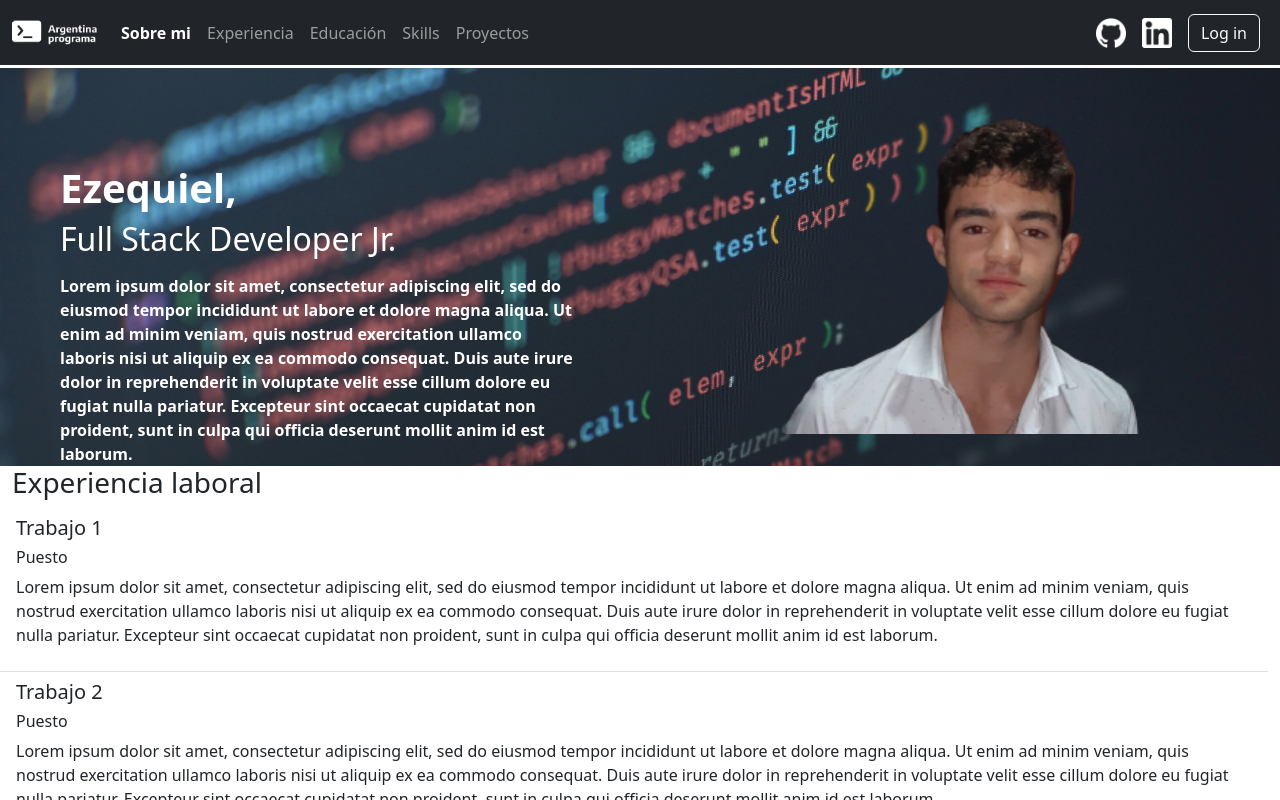
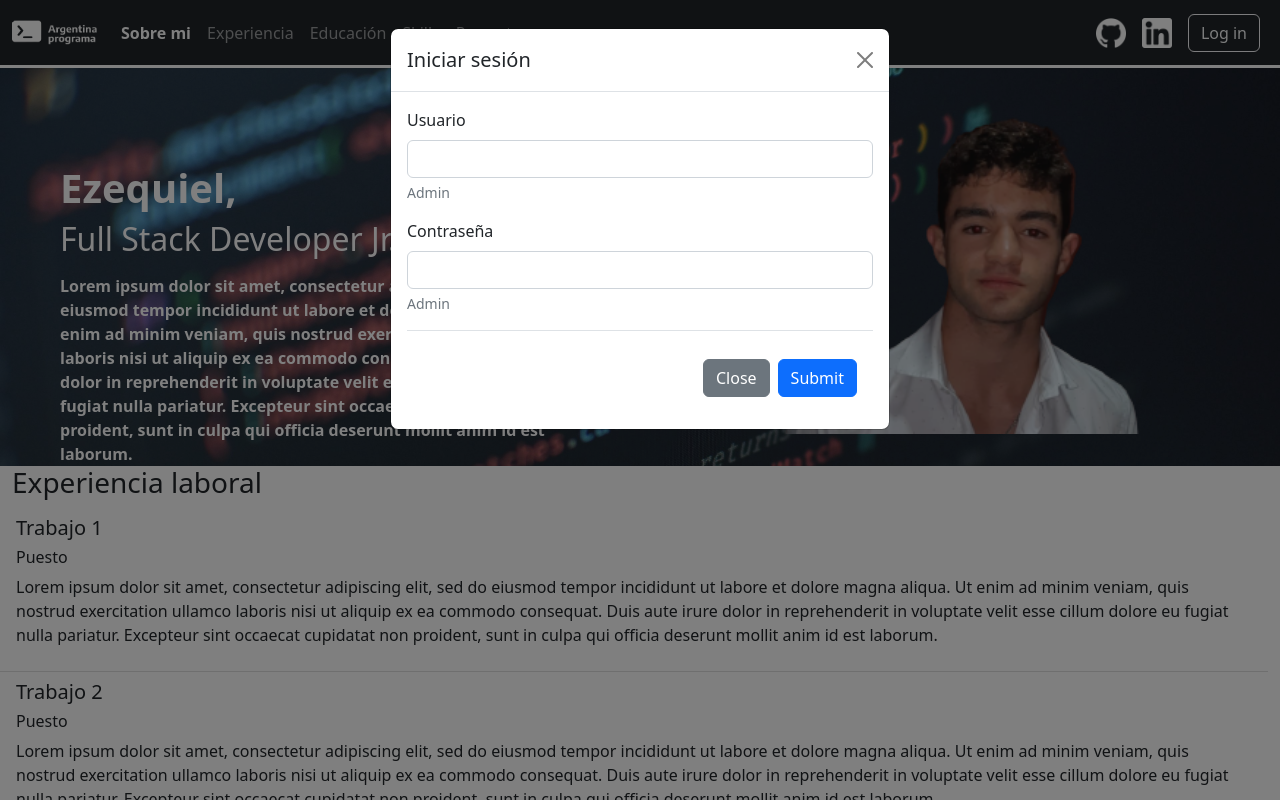
Before and after one commit to Carpincho99/PortafolioFront, an Angular app: page / in a window 1280 px wide. Both pictures are taken after a click on the button "Log in". Shown: the top 800 px of the page. Built offline with nearby package versions, Linux system fonts and the light colour scheme.

Commit message:
add login modal

```diff
--- a/src/app/nav-bar/nav-bar.component.html
+++ b/src/app/nav-bar/nav-bar.component.html
@@ -35,8 +35,37 @@
         </a>
       </div>
     <div>
-      <button class="btn btn-outline-light me-2" type="button">Log in</button>
+      <button class="btn btn-outline-light me-2" type="button"  data-bs-toggle="modal" data-bs-target="#loginModal">Log in</button>
     </div>
     </div> <!-- navbar-collapse -->
   </div>
 </nav>
+
+
+<!-- Modal -->
+<div class="modal fade" id="loginModal" data-bs-backdrop="static" data-bs-keyboard="false" tabindex="-1" aria-labelledby="staticBackdropLabel" aria-hidden="true">
+  <div class="modal-dialog">
+    <div class="modal-content">
+      <div class="modal-header">
+        <h1 class="modal-title fs-5" id="staticBackdropLabel">Iniciar sesión</h1>
+        <button type="button" class="btn-close" data-bs-dismiss="modal" aria-label="Close"></button>
+      </div>
+      <div class="modal-body">
+        <form>
+          <div class="mb-3">
+            <label for="exampleInputEmail1" class="form-label">Usuario</label>
+            <input type="email" class="form-control" id="exampleInputEmail1" aria-describedby="emailHelp">
+            <div id="emailHelp" class="form-text">Admin</div>
+          </div>
+          <div class="mb-3">
+            <label for="exampleInputPassword1" class="form-label">Contraseña</label>
+            <input type="password" class="form-control" id="exampleInputPassword1">
+            <div id="passwordHelp" class="form-text">Admin</div>
+          </div>
+      <div class="modal-footer">
+        <button type="button" class="btn btn-secondary" data-bs-dismiss="modal">Close</button>
+        <button type="submit" class="btn btn-primary">Submit</button>
+      </div>
+      </form>
+  </div>
+</div>
```
